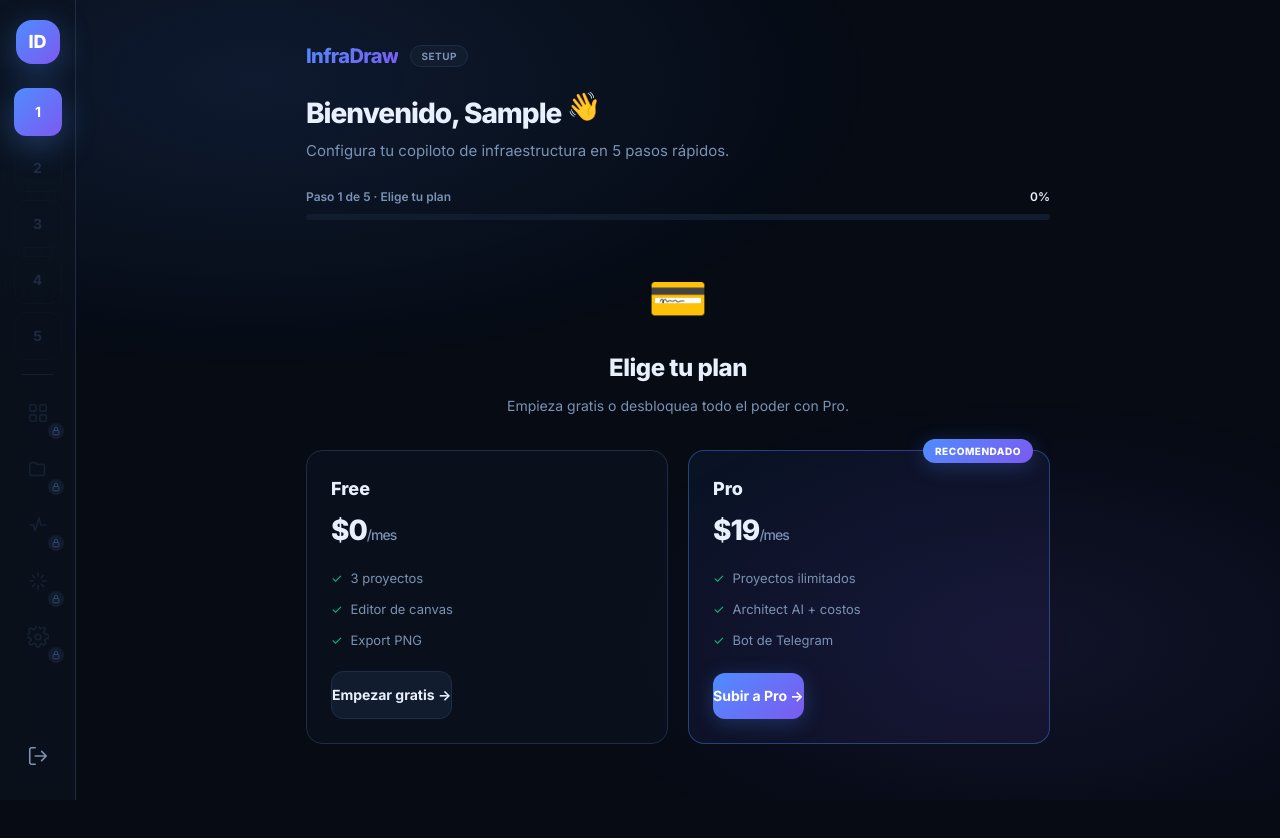
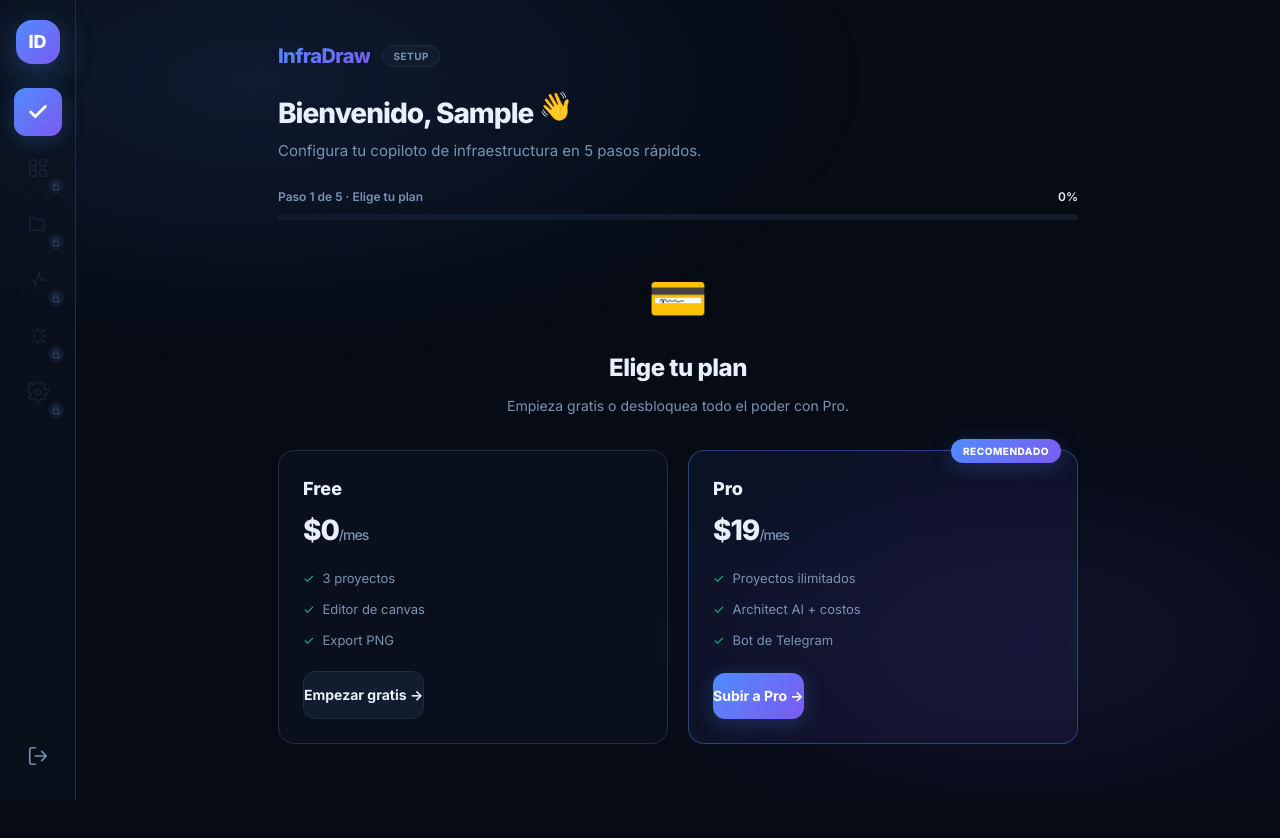
Before and after one commit to thequantpartners/infradraw, a React (Vite) app in the folder frontend/: page /dashboard in a window 1280 px wide. After the commit the page ends 800 px from the top, so only its background shows below. Built offline with nearby package versions, Linux system fonts and the light colour scheme; sample sign-in values are in the browser's storage.

Commit message:
fix: change onboarding integration to be a dedicated sidebar item

```diff
--- a/frontend/src/components/DashboardWidgets.jsx
+++ b/frontend/src/components/DashboardWidgets.jsx
@@ -84,56 +84,16 @@
 /* ============================================================
    Sidebar — riel vertical en desktop, barra inferior en mobile.
    ============================================================ */
+
+
 const NAV = [
+  { key: 'onboarding', label: 'Setup', icon: 'check' },
   { key: 'dashboard', label: 'Dashboard', icon: 'grid' },
   { key: 'projects', label: 'Proyectos', icon: 'folder' },
   { key: 'monitoring', label: 'Monitoreo', icon: 'pulse' },
   { key: 'ai', label: 'Architect AI', icon: 'spark' },
   { key: 'settings', label: 'Ajustes', icon: 'gear' },
 ];
-
-const OB_STEPS = [
-  { key: 'plan', step: 1, label: 'Elige tu plan' },
-  { key: 'gcloud', step: 2, label: 'Conecta Google Cloud' },
-  { key: 'project', step: 3, label: 'Crea tu primer proyecto' },
-  { key: 'telegram', step: 4, label: 'Configura Telegram' },
-  { key: 'ai', step: 5, label: 'Genera estrategia IA' },
-];
-
-function OnboardingNavBtn({ item, status, onClick, mobile }) {
-  const done = status === 'done';
-  const active = status === 'active';
-  const locked = status === 'locked';
-  return (
-    <button
-      title={item.label + (done ? ' ✓' : locked ? ' (bloqueado)' : '')}
-      onClick={() => !locked && onClick(item.key)}
-      disabled={locked}
-      className={[
-        'group relative flex items-center justify-center rounded-xl transition-all duration-300',
-        mobile ? 'h-11 w-11' : 'h-12 w-12',
-        done
-          ? 'bg-emerald/20 text-emerald ring-1 ring-emerald/30'
-          : active
-            ? 'bg-grad text-white shadow-glow animate-pulse'
-            : 'border border-border/40 text-dim cursor-not-allowed opacity-40',
-      ].join(' ')}
-    >
-      {done ? (
-        <I.check className={mobile ? 'h-4 w-4' : 'h-5 w-5'} />
-      ) : (
-        <span className={['font-bold', mobile ? 'text-[13px]' : 'text-[14px]'].join(' ')}>
-          {item.step}
-        </span>
-      )}
-      {!mobile && (
-        <span className="pointer-events-none absolute left-[58px] z-50 origin-left scale-90 whitespace-nowrap rounded-lg border border-border bg-surface2 px-2.5 py-1 text-[12px] font-semibold text-text opacity-0 shadow-card transition-all group-hover:scale-100 group-hover:opacity-100">
-          {item.label}{done ? ' ✓' : locked ? ' 🔒' : ''}
-        </span>
-      )}
-    </button>
-  );
-}
 
 function NavButton({ item, active, onClick, mobile, locked }) {
   const Glyph = I[item.icon];
@@ -167,9 +127,7 @@
   );
 }
 
-export function Sidebar({ active, onNavigate, onSignout, obState, obComplete, activeStep }) {
-  const showOb = !obComplete;
-
+export function Sidebar({ active, onNavigate, onSignout, planSelected }) {
   return (
     <>
       {/* Desktop rail */}
@@ -179,31 +137,12 @@
             ID
           </div>
 
-          {showOb ? (
-            <>
-              {/* Onboarding steps */}
-              {OB_STEPS.map((item) => {
-                var done = obState && obState.steps && obState.steps[item.key];
-                var isActive = item.key === activeStep;
-                var status = done ? 'done' : isActive ? 'active' : 'locked';
+          {NAV.map((item) => {
+            const isLocked = !planSelected && item.key !== 'onboarding';
             return (
-                  <OnboardingNavBtn key={item.key} item={item} status={status} onClick={onNavigate} />
+              <NavButton key={item.key} item={item} active={active === item.key} onClick={onNavigate} locked={isLocked} />
             );
           })}
-
-              {/* Separator */}
-              <div className="my-1.5 h-px w-8 bg-border/50" />
-
-              {/* Locked nav items */}
-              {NAV.map((item) => (
-                <NavButton key={item.key} item={item} active={false} onClick={onNavigate} locked />
-              ))}
-            </>
-          ) : (
-            NAV.map((item) => (
-              <NavButton key={item.key} item={item} active={active === item.key} onClick={onNavigate} />
-            ))
-          )}
         </div>
         <button
           title="Cerrar sesión"
@@ -216,23 +155,13 @@
 
       {/* Mobile bottom bar */}
       <nav className="fixed bottom-0 left-0 z-30 flex w-full items-center justify-around border-t border-border bg-surface/90 px-2 py-2 backdrop-blur-xl md:hidden">
-        {showOb ? (
-          OB_STEPS.map((item) => {
-            var done = obState && obState.steps && obState.steps[item.key];
-            var isActive = item.key === activeStep;
-            var status = done ? 'done' : isActive ? 'active' : 'locked';
+        {NAV.map((item) => {
+          const isLocked = !planSelected && item.key !== 'onboarding';
           return (
-              <OnboardingNavBtn key={item.key} item={item} status={status} onClick={onNavigate} mobile />
+            <NavButton key={item.key} item={item} active={active === item.key} onClick={onNavigate} locked={isLocked} mobile />
           );
-          })
-        ) : (
-          <>
-            {NAV.map((item) => (
-              <NavButton key={item.key} item={item} active={active === item.key} onClick={onNavigate} mobile />
-            ))}
+        })}
         <NavButton item={{ key: 'logout', label: 'Salir', icon: 'logout' }} active={false} onClick={onSignout} mobile />
-          </>
-        )}
       </nav>
     </>
   );
--- a/frontend/src/pages/Dashboard.jsx
+++ b/frontend/src/pages/Dashboard.jsx
@@ -48,7 +48,6 @@
   const [creating, setCreating] = useState(false);
   const [error, setError] = useState(null);
   const [toast, setToast] = useState(null);
-  const [nav, setNav] = useState('dashboard');
   const [query, setQuery] = useState('');
   const toastTimer = useRef(null);
 
@@ -60,8 +59,11 @@
   const obComplete = activeObStep === null;
   const obStepIndex = activeObStep ? OB_KEYS.indexOf(activeObStep) : OB_KEYS.length;
   const obProgress = Math.round((obStepIndex / OB_KEYS.length) * 100);
+  const planSelected = legacyDone || !!obState?.steps?.plan;
 
   const plan = session?.plan || obState?.plan || 'free';
+
+  const [nav, setNav] = useState(planSelected ? 'dashboard' : 'onboarding');
 
   function showToast(msg) {
     setToast(msg);
@@ -90,8 +92,8 @@
   }
 
   useEffect(() => {
-    if (session && obComplete) loadProjects();
-  }, [session, obComplete]);
+    if (session && planSelected) loadProjects();
+  }, [session, planSelected]);
 
   function createProject() {
     if (plan === 'free' && projects.length >= 3) {
@@ -139,7 +141,7 @@
   }
 
   function handleNavigate(key) {
-    if (!obComplete) return; // Block navigation during onboarding
+    if (!planSelected && key !== 'onboarding') return; // Block navigation during onboarding until plan selected
     setNav(key);
     window.scrollTo({ top: 0, behavior: 'smooth' });
   }
@@ -147,6 +149,13 @@
   function handleObStepComplete(stepId, extra) {
     var newState = completeOnboardingStep(session, stepId, extra);
     setObState({ ...newState });
+
+    // Check if all steps are now completed
+    const nextStep = OB_KEYS.find((k) => !newState.steps || !newState.steps[k]) || null;
+    if (!nextStep) {
+      setNav('dashboard');
+      window.scrollTo({ top: 0, behavior: 'smooth' });
+    }
   }
 
   // --- KPIs y series derivados de los proyectos reales ---
@@ -217,16 +226,13 @@
   return (
     <div className="min-h-screen md:pl-[76px]">
       <Sidebar
-        active={obComplete ? nav : activeObStep}
+        active={nav}
         onNavigate={handleNavigate}
         onSignout={() => logout(navigate)}
-        obState={obState}
-        obComplete={obComplete}
-        activeStep={activeObStep}
+        planSelected={planSelected}
       />
 
-      {obComplete ? (
-        <>
+      {nav !== 'onboarding' && (
         <TopBar
           session={session}
           plan={plan}
@@ -235,6 +241,7 @@
           creating={creating}
           onCreate={createProject}
         />
+      )}
 
       <main className="mx-auto max-w-[1320px] px-7 pb-24 pt-6 max-md:px-4 md:pb-10">
         {nav === 'dashboard' && (
@@ -266,18 +273,31 @@
         {nav === 'monitoring' && <MonitoringView />}
         {nav === 'ai' && <ArchitectAIView plan={plan} />}
         {nav === 'settings' && <SettingsView session={session} plan={plan} onToast={showToast} />}
-          </main>
-        </>
-      ) : (
-        <main className="mx-auto max-w-[800px] px-7 pb-24 pt-10 max-md:px-4 max-md:pt-6">
+
+        {nav === 'onboarding' && (
+          <div className="mx-auto max-w-[800px] pt-4">
             <OnboardingHeader session={session} stepIndex={obStepIndex} progress={obProgress} />
             {activeObStep === 'plan' && <PlanStep onComplete={(id) => handleObStepComplete('plan', id)} />}
             {activeObStep === 'gcloud' && <GCloudStep onComplete={() => handleObStepComplete('gcloud')} />}
             {activeObStep === 'project' && <ProjectStep onComplete={() => handleObStepComplete('project')} />}
             {activeObStep === 'telegram' && <TelegramStep onComplete={() => handleObStepComplete('telegram')} />}
             {activeObStep === 'ai' && <AIStep onComplete={() => handleObStepComplete('ai')} />}
+            {activeObStep === null && (
+              <div className="animate-fadeUp-fast rounded-2xl border border-emerald/30 bg-emerald/10 p-8 text-center backdrop-blur-md">
+                <div className="mx-auto mb-4 flex h-16 w-16 items-center justify-center rounded-full bg-emerald/20 text-[32px]">🎉</div>
+                <h2 className="text-[24px] font-extrabold text-emerald">¡Todo configurado!</h2>
+                <p className="mt-2 text-[14px] text-emerald/80">Has completado todos los pasos del setup inicial.</p>
+                <button
+                  onClick={() => handleNavigate('dashboard')}
+                  className="mt-6 rounded-xl bg-emerald px-6 py-3 text-[14px] font-bold text-white shadow-lg transition-all hover:-translate-y-px"
+                >
+                  Ir al Dashboard →
+                </button>
+              </div>
+            )}
+          </div>
+        )}
       </main>
-      )}
 
       {toast && <Toast message={toast} />}
     </div>
```
Lines whose indentation alone changed are shown as unchanged.
